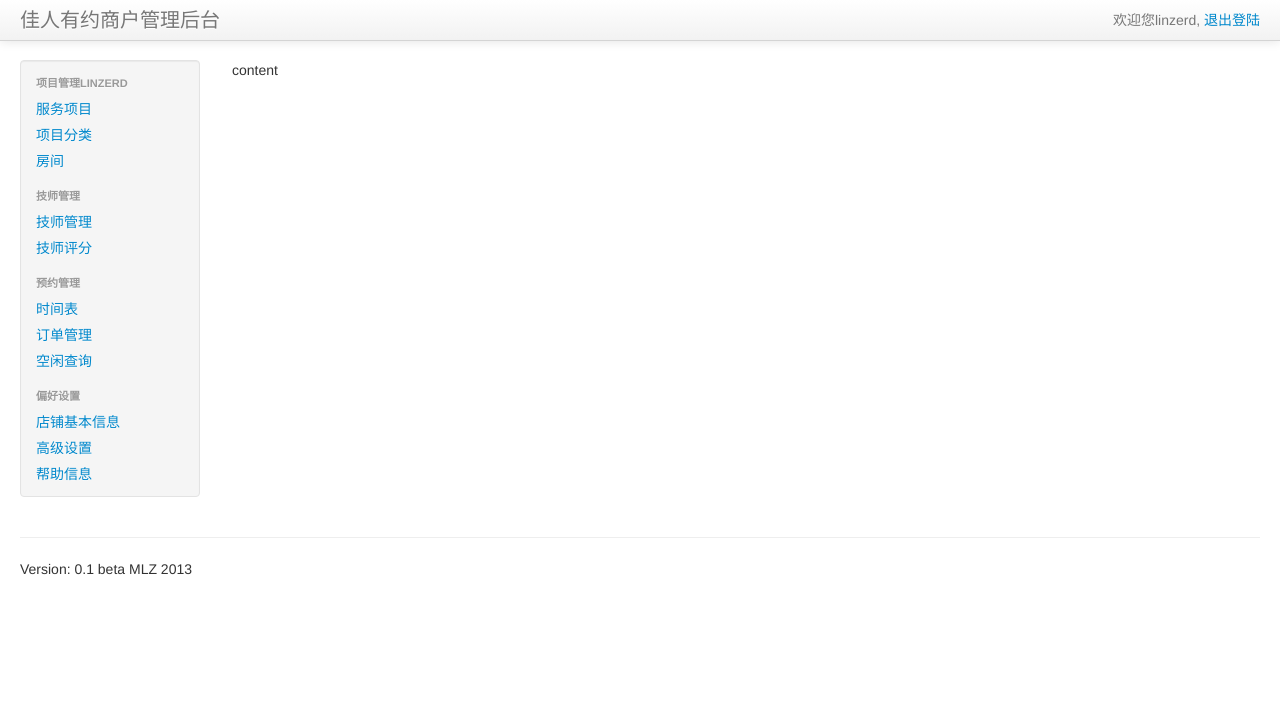
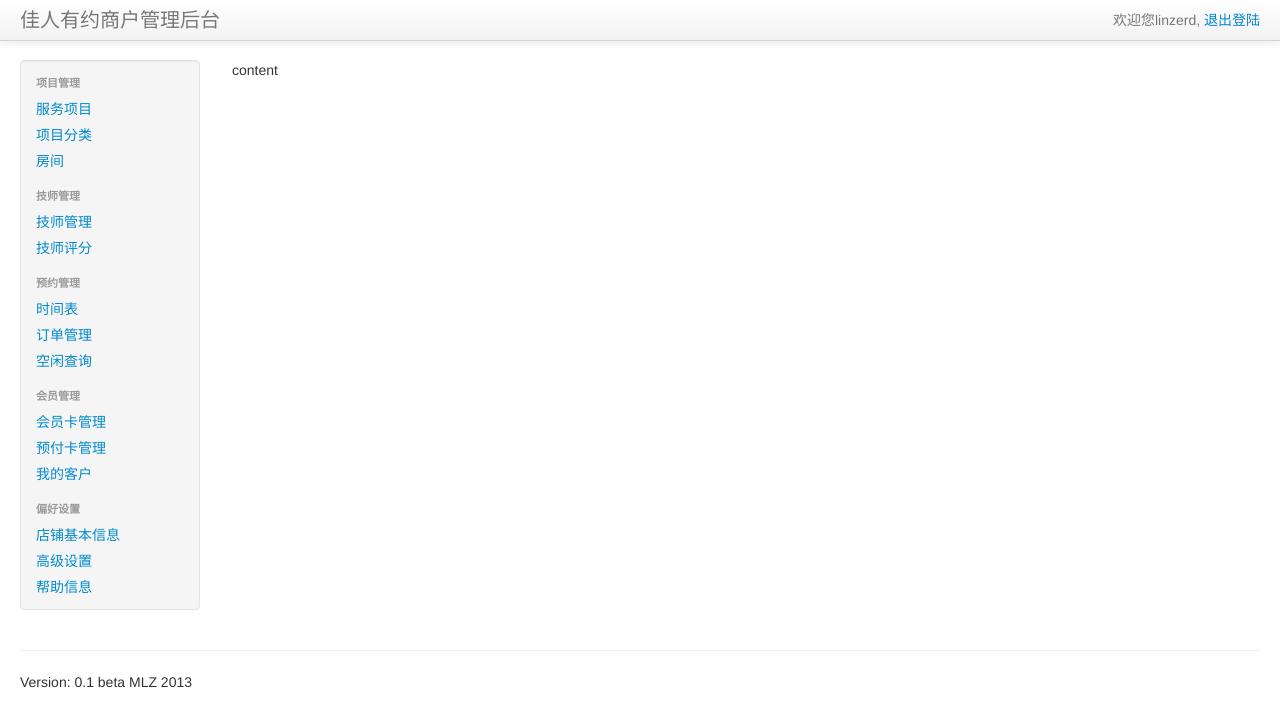
Before and after one commit to cash2one/jryy, a Django app: page / in a window 1280 px wide. Shown: the top 727 px of the page. Run offline with Django 3.2, Linux system fonts and the light colour scheme; a user stored in the database is signed in; parts of the project's set-up code (start-up, migrations or seed data) failed here and were passed over; some libraries are stand-ins or nearby versions.

```diff
--- a/reserved/reserved/urls.py
+++ b/reserved/reserved/urls.py
@@ -16,6 +16,7 @@ urlpatterns = patterns('',
     url(r'^calendar$', 'service.views.calendar', name='calendar'),
     url(r'^service$', 'service.views.service', name='service'),
     url(r'^orders$', 'service.views.orders', name='orders'),
+    url(r'^members$', 'service.views.members', name='members'),
 
 
     url(r'^signin$', 'service.views.signin', name='signin'),
--- a/reserved/service/forms.py
+++ b/reserved/service/forms.py
@@ -7,7 +7,7 @@ from django.contrib.auth.models import User
 #from django.utils.translation import gettext_lazy as _
 from django.db.models import ObjectDoesNotExist
 
-from service.models import Service
+from service.models import Service, CardPool, SerMerchant
 from orders.models import Order
 
 def _(msg):
@@ -27,6 +27,8 @@ class LoginForm(forms.Form):
                 user = User.objects.get(email=m.group(0))
             else:
                 user = User.objects.get(username=self.data.get('username'))
+            if SerMerchant.objects.filter(mer_founder=user).count() < 1:
+                raise forms.ValidationError(_('你还没有美容院可以管理'))
         except ObjectDoesNotExist:
             raise forms.ValidationError(_('该用户不存在'))
         if user.is_active:
@@ -56,6 +58,12 @@ class OrderForm(forms.ModelForm):
         exclude = ('merchant',)
 
 
+class CardPoolForm(forms.ModelForm):
+    class Meta:
+        model = CardPool
+        exclude = ('merchant','consume_time', 'user_status', 'card_status')
+
+
 
 #    ch_name = forms.CharField(max_length=100 ,label='服务机构名称')
 #    en_name = forms.CharField(max_length=200, label='英文名称')
--- a/reserved/service/views.py
+++ b/reserved/service/views.py
@@ -4,12 +4,12 @@ from django.http import HttpResponseRedirect,HttpResponse, HttpResponseForbidden
 from django.template import RequestContext
 from django.contrib.auth.decorators import user_passes_test, login_required
 
-from models import Service, ServiceType, Beautician, SerMerchant, SerRoom
+from models import Service, ServiceType, Beautician, SerMerchant, SerRoom, CardPool
 from orders.models import Order
 
 from forms import LoginForm
 from forms import ServiceForm
-from forms import OrderForm
+from forms import OrderForm, CardPoolForm
 
 @user_passes_test(lambda u: u.is_authenticated(), login_url='/signin')
 def detail(request):
@@ -92,6 +92,29 @@ def orders(request):
     return render_to_response('manage/orders.html', {'form':form,'orders':orders}, context_instance=RequestContext(request))
 
 
+@user_passes_test(lambda u: u.is_authenticated(), login_url='/signin')
+def members(request):
+    '''
+    会员管理
+    '''
+    userid = request.user.id
+    merch = SerMerchant.objects.get(id=3)
+    members = CardPool.objects.filter(merchant=merch)
+
+    if request.method == 'POST':
+        form = CardPoolForm(request.POST)
+        if form.is_valid():
+            card = form.save(commit=False)
+            #merch = SerMerchant.objects.get(mer_founder=request.user)
+            card.merchant = merch
+            card.save()
+            return HttpResponseRedirect('/members')
+        else:
+            print 'error'
+    else:
+        form = CardPoolForm() #获得表单对象
+    return render_to_response('manage/members.html', {'form':form,'members':members}, context_instance=RequestContext(request))
+
 
 
 def signin(request):
@@ -104,7 +127,7 @@ def signin(request):
             user = authenticate(username=loginform.cleaned_data['username'], password=loginform.cleaned_data['password'])
             print 'auth',user
             login(request, user)
-            return HttpResponseRedirect('/')
+            return HttpResponseRedirect('/orders')
         else:
             return render_to_response('manage/login.html',
                                       {'loginform': loginform, 'username':request.POST['username']},
--- a/reserved/template/manage/base.html
+++ b/reserved/template/manage/base.html
@@ -77,7 +77,7 @@
         <div class="span2">
           <div class="well sidebar-nav">
             <ul class="nav nav-list">
-                <li class="nav-header">项目管理{{ user }}</li>
+                <li class="nav-header">项目管理</li>
                 <li{% if services %} class="active"{% endif %}><a href="/service">服务项目</a></li>
               <li{% if sertypes %} class="active"{% endif %}><a href="/category">项目分类</a></li>
               <li{% if rooms %} class="active"{% endif %}><a href="/rooms">房间</a></li>
@@ -88,6 +88,10 @@
               <li{% if calendar%} class="active"{% endif %}><a href="/calendar">时间表</a></li>
               <li{% if orders %} class="active"{% endif %}><a href="/orders">订单管理</a></li>
               <li><a href="#">空闲查询</a></li>
+              <li class="nav-header">会员管理</li>
+              <li{% if members %} class="active"{% endif %}><a href="/members">会员卡管理</a></li>
+              <li{% if pre %} class="active"{% endif %}><a href="/orders">预付卡管理</a></li>
+              <li{% if myclient %} class="active"{% endif %}><a href="/orders">我的客户</a></li>
               <li class="nav-header">偏好设置</li>
               <li><a href="#">店铺基本信息</a></li>
               <li><a href="#">高级设置</a></li>
--- a/reserved/template/manage/login.html
+++ b/reserved/template/manage/login.html
@@ -64,7 +64,7 @@
       <form class="form-signin" method="POST">
           {% csrf_token %}
         <h2 class="form-signin-heading">Please sign in</h2>
-        <input name="username" type="text" class="input-block-level" placeholder="Email address">
+        <input name="username" type="text" class="input-block-level" placeholder="Username">
         {{loginform.errors.username.as_text}}
         <input name="password" type="password" class="input-block-level" placeholder="Password">
         {{loginform.errors.password.as_text}}
```
Also changed, not shown: reserved/data/reserved.sqlite.
